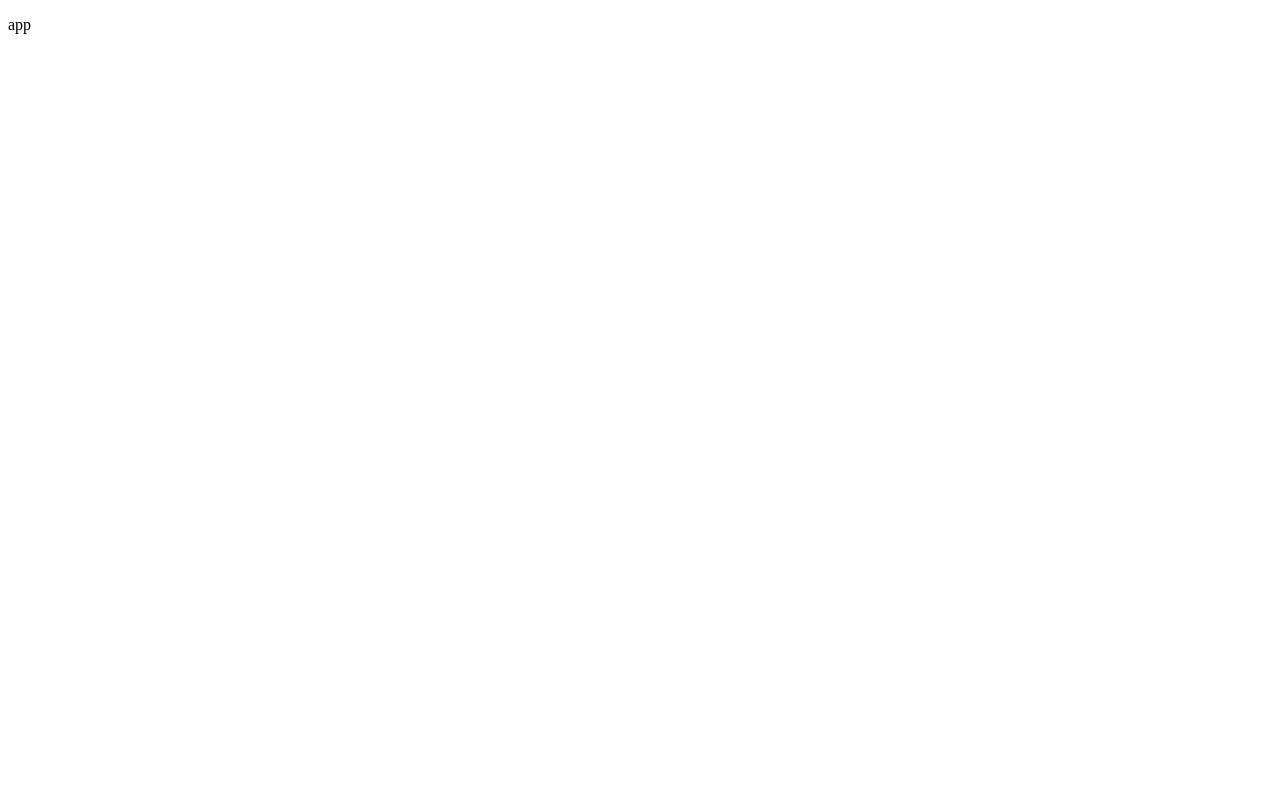
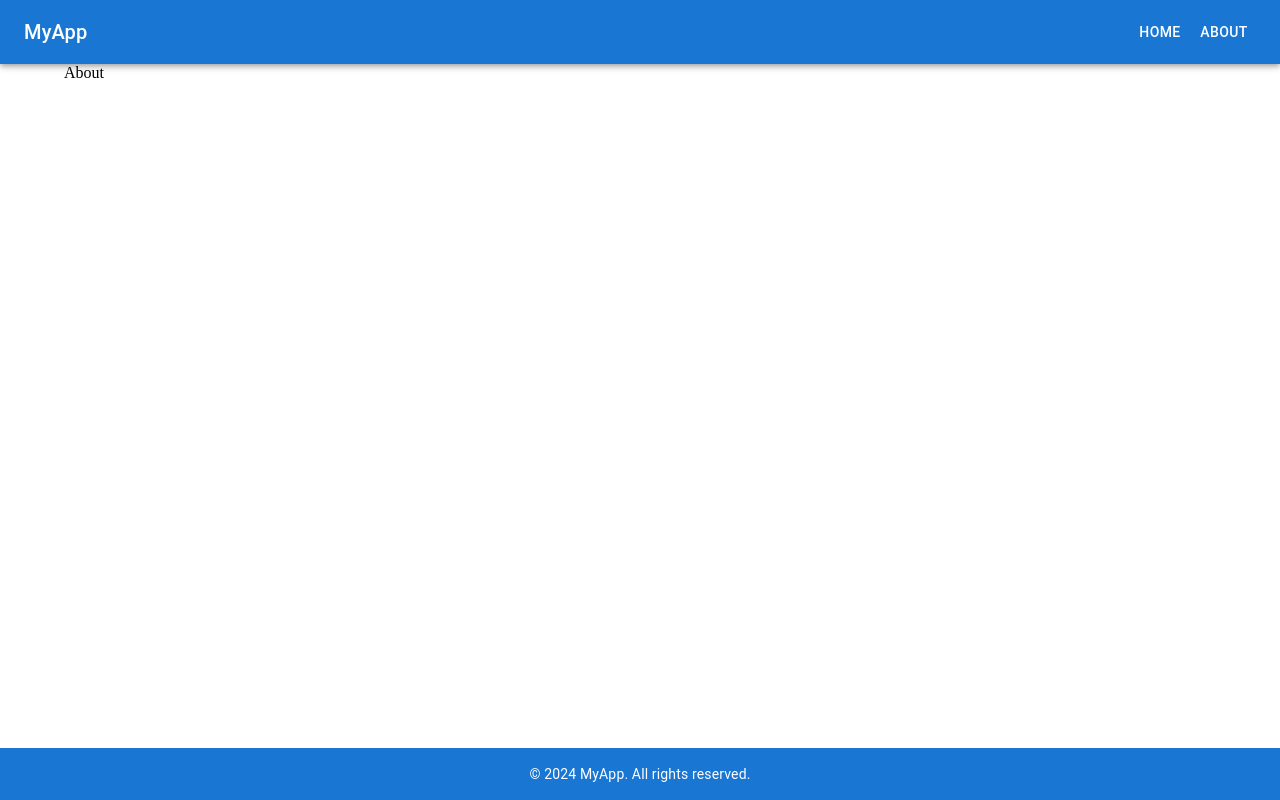
Before and after one commit to Alekossta/eam-ntantades, a React (Vite) app: page /about in a window 1280 px wide. Built offline with nearby package versions, Linux system fonts and the light colour scheme.

Commit message:
basic setup

```diff
--- a/src/App.jsx
+++ b/src/App.jsx
@@ -1,9 +1,30 @@
+import React from 'react';
+import { Container, Box } from '@mui/material';
+import Header from './components/Header';
+import Footer from './components/Footer';
+import { Routes, Route } from 'react-router-dom';
+import Home from './pages/Home';
+import About from './pages/About';
+
 function App() {
   return (
-    <>
-      <p>app</p>
-    </>
-  )
+    <Box
+      sx={{
+        display: 'flex',
+        flexDirection: 'column',
+        minHeight: '100vh',
+      }}
+    >
+      <Header />
+      <Container component="main" sx={{ flex: 1 }}>
+        <Routes>
+          <Route path="/" element={<Home />} />
+          <Route path="/about" element={<About />} />
+        </Routes>
+      </Container>
+      <Footer />
+    </Box>
+  );
 }
 
-export default App
+export default App;
--- /dev/null
+++ b/src/components/Footer.jsx
@@ -0,0 +1,24 @@
+import React from 'react';
+import { Box, Typography } from '@mui/material';
+
+function Footer() {
+  return (
+    <Box
+      component="footer"
+      sx={{
+        py: 2,
+        px: 3,
+        mt: 'auto',
+        backgroundColor: 'primary.main',
+        color: 'white',
+        textAlign: 'center',
+      }}
+    >
+      <Typography variant="body2">
+        © {new Date().getFullYear()} MyApp. All rights reserved.
+      </Typography>
+    </Box>
+  );
+}
+
+export default Footer;
--- /dev/null
+++ b/src/components/Header.jsx
@@ -0,0 +1,23 @@
+import React from 'react';
+import { AppBar, Toolbar, Typography, Button } from '@mui/material';
+import { Link as RouterLink } from 'react-router-dom';
+
+function Header() {
+  return (
+    <AppBar position="static">
+      <Toolbar>
+        <Typography variant="h6" sx={{ flexGrow: 1 }}>
+          MyApp
+        </Typography>
+        <Button color="inherit" component={RouterLink} to="/">
+          Home
+        </Button>
+        <Button color="inherit" component={RouterLink} to="/about">
+          About
+        </Button>
+      </Toolbar>
+    </AppBar>
+  );
+}
+
+export default Header;
--- a/src/index.css
+++ b/src/index.css
@@ -0,0 +1,15 @@
+body
+{
+    margin: 0px;
+    height: 100%;
+}
+
+html
+{
+    height: 100%;
+}
+
+#root
+{
+    height: 100%;
+}
--- a/src/main.jsx
+++ b/src/main.jsx
@@ -1,7 +1,10 @@
 import { createRoot } from 'react-dom/client'
 import './index.css'
 import App from './App.jsx'
+import { BrowserRouter } from 'react-router-dom'
 
 createRoot(document.getElementById('root')).render(
-    <App />
+    <BrowserRouter>
+        <App />
+    </BrowserRouter>
 )
--- /dev/null
+++ b/src/pages/About.jsx
@@ -0,0 +1,6 @@
+export default function About()
+{
+    return <div>
+        About
+    </div>
+}
--- /dev/null
+++ b/src/pages/Home.jsx
@@ -0,0 +1,6 @@
+export default function Home()
+{
+    return <div>
+        Home
+    </div>
+}
```
Also changed, not shown: package.json (+6 -1 lines), src/firebase.js (added, +13 -0 lines), 1 other file (tests, documents, lock files or other folders).
